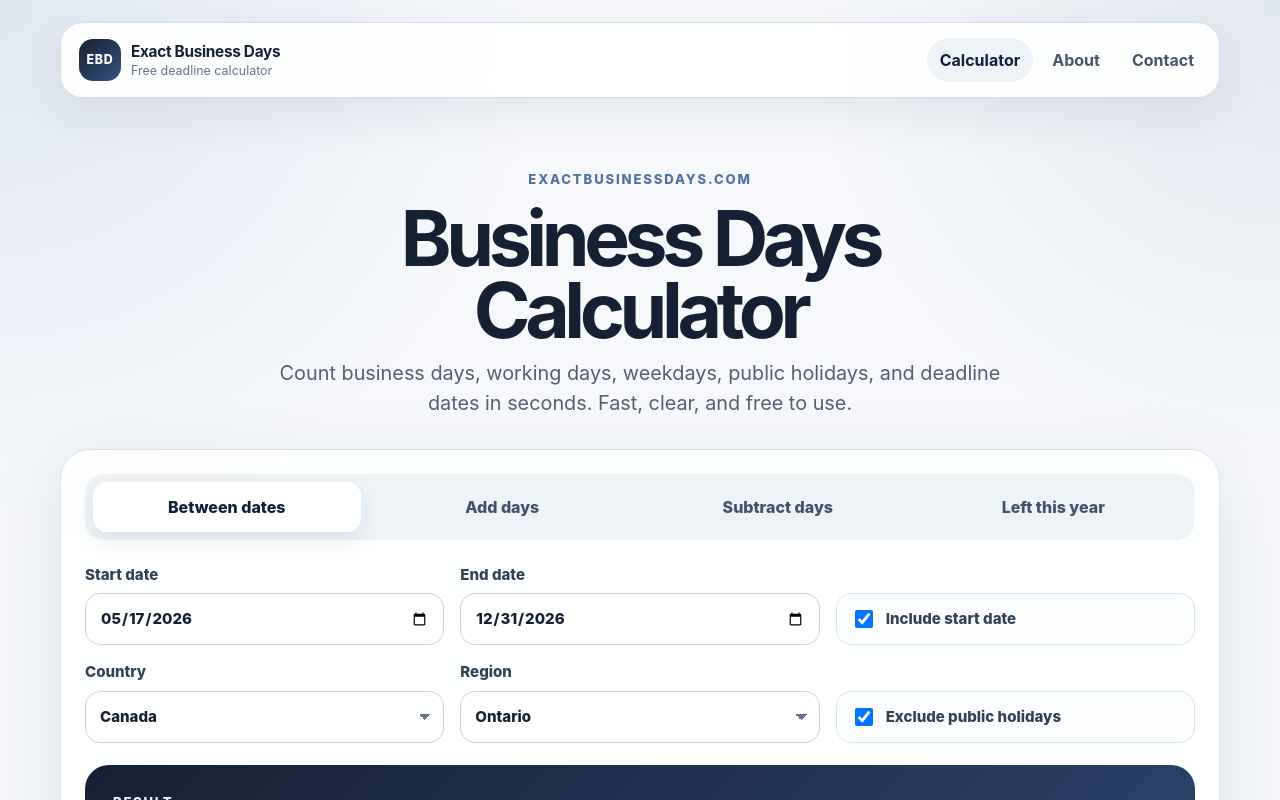
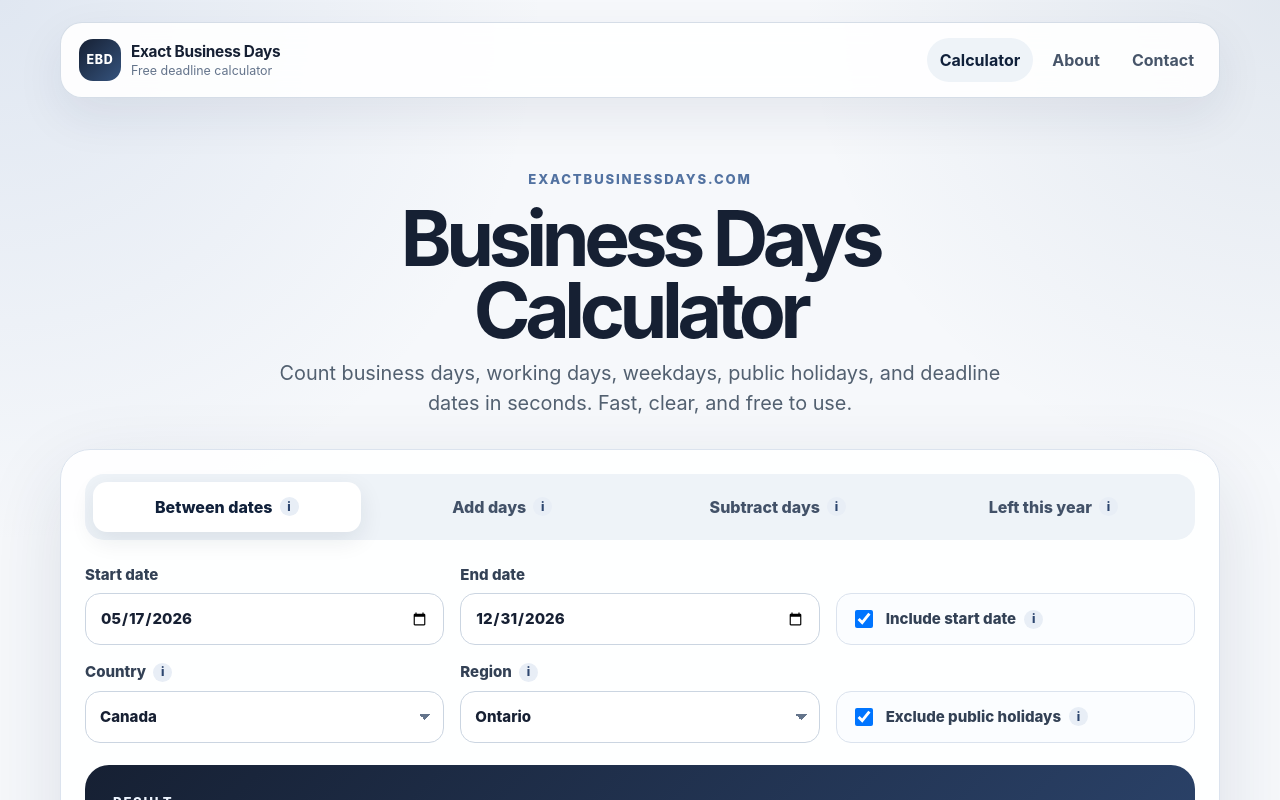
Before and after one commit to marcusaliaga/exactbusinessdays, a React (Vite) app: page / in a window 1280 px wide. Shown: the top 800 px of the page. Built offline with nearby package versions, Linux system fonts and the light colour scheme.

Commit message:
Add simple calculator help tooltips

```diff
--- a/src/main.tsx
+++ b/src/main.tsx
@@ -666,6 +666,22 @@ function Header({ page, setPage }: { page: Page; setPage: (page: Page) => void }
   );
 }
 
+function InfoTip({ text, label = "More information" }: { text: string; label?: string }) {
+  return (
+    <span
+      className="info-tooltip"
+      tabIndex={0}
+      role="button"
+      aria-label={label}
+    >
+      i
+      <span className="tooltip-text" role="tooltip">
+        {text}
+      </span>
+    </span>
+  );
+}
+
 function Calculator() {
   const [mode, setMode] = useState<Mode>("between");
   const [startDate, setStartDate] = useState(todayIso());
@@ -752,16 +768,28 @@ function Calculator() {
     <section className="calculator-card" aria-label="Business days calculator">
       <div className="tabs" role="tablist" aria-label="Calculator mode">
         <button className={mode === "between" ? "active" : ""} onClick={() => setMode("between")}>
+          <span className="tab-copy">
             Between dates
+            <InfoTip text="Count how many business days are between two dates." label="What does Between dates mean?" />
+          </span>
         </button>
         <button className={mode === "add" ? "active" : ""} onClick={() => setMode("add")}>
+          <span className="tab-copy">
             Add days
+            <InfoTip text="Pick a start date, then add a number of business days. The calculator gives you the final date." label="What does Add days mean?" />
+          </span>
         </button>
         <button className={mode === "subtract" ? "active" : ""} onClick={() => setMode("subtract")}>
+          <span className="tab-copy">
             Subtract days
+            <InfoTip text="Pick a deadline date, then count backward by a number of business days." label="What does Subtract days mean?" />
+          </span>
         </button>
         <button className={mode === "remaining" ? "active" : ""} onClick={() => setMode("remaining")}>
+          <span className="tab-copy">
             Left this year
+            <InfoTip text="See how many business days are left from the start date until December 31." label="What does Left this year mean?" />
+          </span>
         </button>
       </div>
 
@@ -780,7 +808,10 @@ function Calculator() {
 
         {(mode === "add" || mode === "subtract") && (
           <label>
+            <span className="field-label">
               Number of business days
+              <InfoTip text="Enter how many workdays you want to add or subtract. Weekends and selected public holidays are skipped." label="What does number of business days mean?" />
+            </span>
             <input
               type="number"
               min="0"
@@ -797,13 +828,19 @@ function Calculator() {
             onChange={(event) => setIncludeStart(event.target.checked)}
             disabled={mode !== "between"}
           />
+          <span className="checkbox-copy">
             Include start date
+            <InfoTip text="When this is on, the start date counts as day one, as long as it is a business day." label="What does include start date mean?" />
+          </span>
         </label>
       </div>
 
       <div className="form-grid region-grid">
         <label>
+          <span className="field-label">
             Country
+            <InfoTip text="Choose the country whose holiday calendar should be used." label="What does country mean?" />
+          </span>
           <select value={countryCode} onChange={(event) => handleCountryChange(event.target.value)}>
             {Object.entries(HOLIDAY_DATA).map(([code, option]) => (
               <option key={code} value={code}>
@@ -814,7 +851,10 @@ function Calculator() {
         </label>
 
         <label>
+          <span className="field-label">
             Region
+            <InfoTip text="Choose the state, province, territory, or UK region. Holidays can be different depending on the region." label="What does region mean?" />
+          </span>
           <select value={regionCode} onChange={(event) => setRegionCode(event.target.value)}>
             {Object.entries(country.regions).map(([code, option]) => (
               <option key={code} value={code}>
@@ -830,7 +870,10 @@ function Calculator() {
             checked={excludeHolidays}
             onChange={(event) => setExcludeHolidays(event.target.checked)}
           />
+          <span className="checkbox-copy">
             Exclude public holidays
+            <InfoTip text="Turn this on if holidays should not count as workdays. Example: if Christmas is on a Friday, that Friday will be skipped." label="What does exclude public holidays mean?" />
+          </span>
         </label>
       </div>
 
--- a/src/styles/index.css
+++ b/src/styles/index.css
@@ -235,6 +235,67 @@ select:focus-visible {
 .checkbox-row input {
   width: 18px;
   height: 18px;
+}
+
+.checkbox-copy {
+  display: inline-flex;
+  align-items: center;
+  gap: 8px;
+}
+
+.info-tooltip {
+  position: relative;
+  display: inline-grid;
+  place-items: center;
+  width: 19px;
+  height: 19px;
+  border-radius: 999px;
+  background: #e8eef6;
+  color: #2d466f;
+  font-size: 0.76rem;
+  font-weight: 850;
+  line-height: 1;
+  cursor: help;
+  user-select: none;
+}
+
+.tooltip-text {
+  position: absolute;
+  right: 50%;
+  bottom: calc(100% + 10px);
+  transform: translateX(50%);
+  z-index: 20;
+  width: min(320px, 78vw);
+  padding: 12px 14px;
+  border: 1px solid #cbd5e1;
+  border-radius: 14px;
+  background: #ffffff;
+  box-shadow: 0 18px 44px rgba(26, 43, 74, 0.18);
+  color: #334155;
+  font-size: 0.86rem;
+  font-weight: 600;
+  line-height: 1.45;
+  opacity: 0;
+  pointer-events: none;
+  transition: opacity 140ms ease, transform 140ms ease;
+}
+
+.tooltip-text::after {
+  content: "";
+  position: absolute;
+  right: 50%;
+  top: 100%;
+  transform: translateX(50%);
+  border-width: 7px;
+  border-style: solid;
+  border-color: #ffffff transparent transparent transparent;
+}
+
+.info-tooltip:hover .tooltip-text,
+.info-tooltip:focus .tooltip-text,
+.info-tooltip:focus-visible .tooltip-text {
+  opacity: 1;
+  transform: translateX(50%) translateY(-2px);
 }
 
 .checkbox-row:has(input:disabled) {
@@ -483,3 +544,36 @@ select:focus-visible {
     margin-top: 34px;
   }
 }
+
+.tab-copy,
+.field-label {
+  display: inline-flex;
+  align-items: center;
+  justify-content: center;
+  gap: 7px;
+}
+
+.field-label {
+  justify-content: flex-start;
+}
+
+.tabs .info-tooltip,
+.field-label .info-tooltip,
+.checkbox-copy .info-tooltip {
+  flex: 0 0 auto;
+}
+
+.tabs .tooltip-text {
+  bottom: calc(100% + 12px);
+}
+
+@media (max-width: 820px) {
+  .tab-copy {
+    justify-content: center;
+  }
+
+  .tabs .tooltip-text {
+    right: 50%;
+    width: min(300px, 82vw);
+  }
+}
```
Lines whose indentation alone changed are shown as unchanged.
